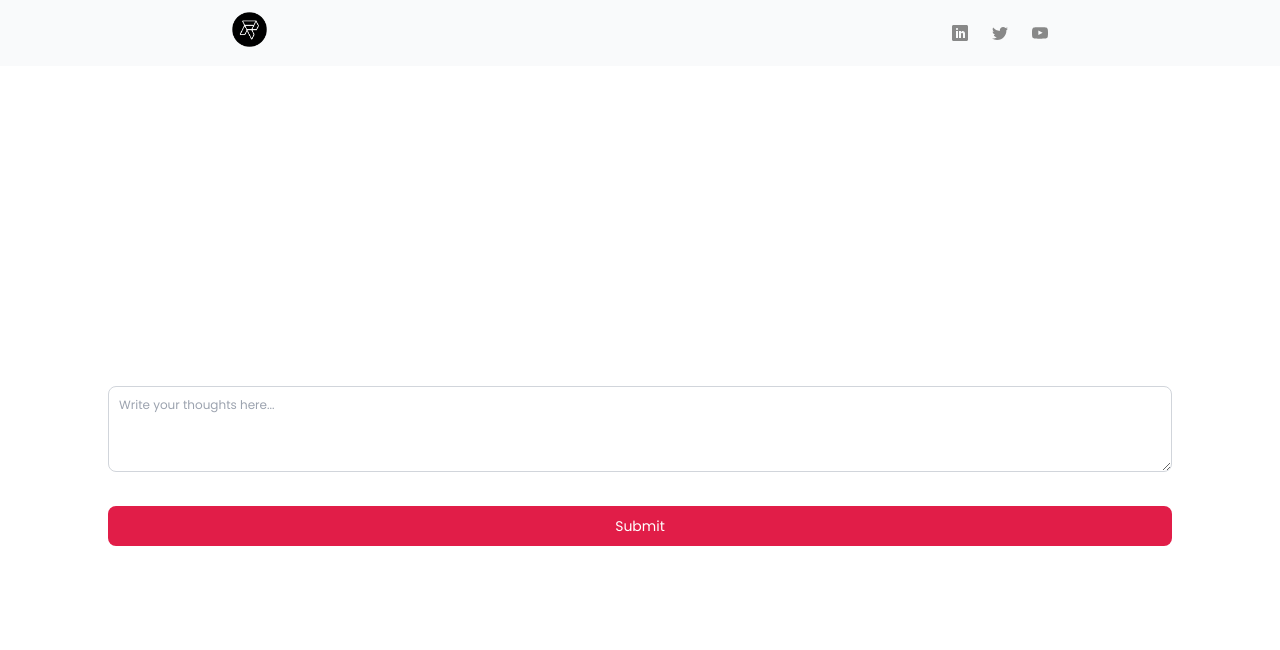
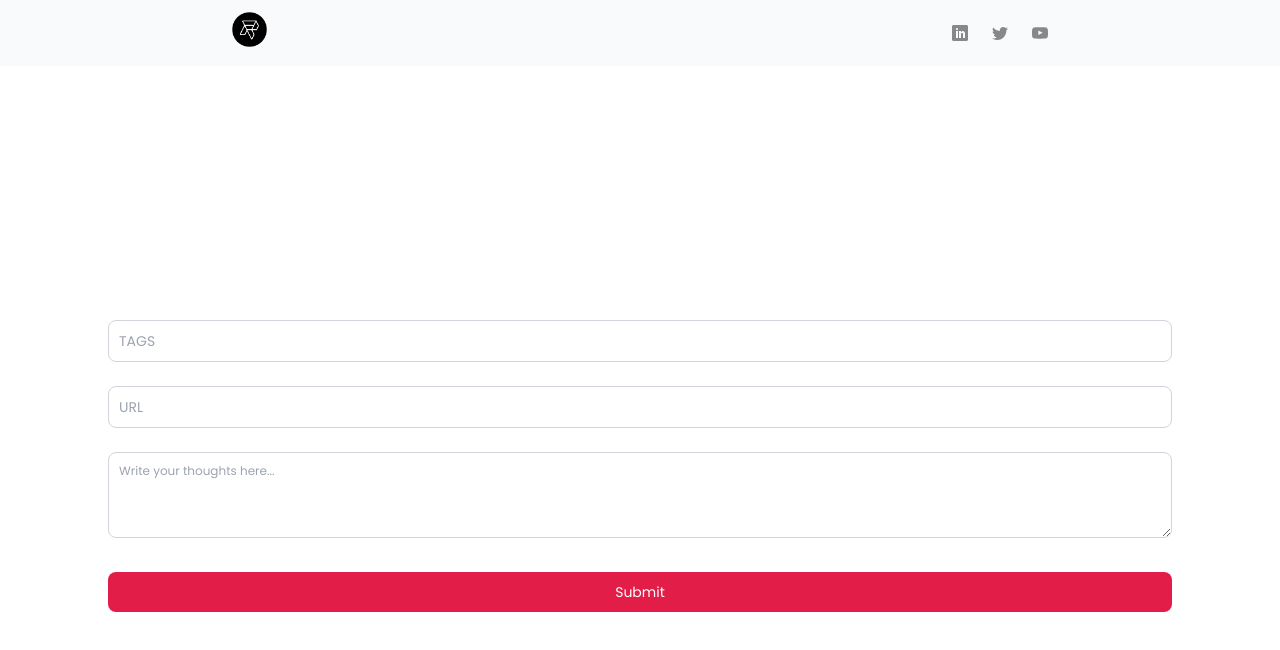
Before and after one commit to reinhardjs/my-web, a Next.js app: page /posts/add in a window 1280 px wide. Shown: the top 650 px of the page. Built offline with nearby package versions, Linux system fonts and the light colour scheme.

Commit message:
update add.js page

```diff
--- a/pages/posts/add.js
+++ b/pages/posts/add.js
@@ -1,5 +1,6 @@
 import axios from "axios";
 import { useForm } from "react-hook-form";
+import { nanoid } from "nanoid";
 
 const Login = () => {
   const form = useForm();
@@ -8,8 +9,12 @@ const Login = () => {
   const onSubmit = (data) => {
     data.title = "This-is-title";
     data.nickname = "reinhardjs";
-    data.tags = "learn-kubernetes";
-    data.url = "intro-to-kubernetes-2";
+    data.url =
+      data.url +
+      "-" +
+      nanoid(12)
+        .replace(/[`~!@#$%^&*()_|+\-=?;:'",.<>]/gi, "")
+        .toLowerCase();
 
     axios.post("http://192.168.18.51:8080/posts", data).then(
       (response) => {
@@ -31,6 +36,22 @@ const Login = () => {
             onSubmit={handleSubmit(onSubmit)}
           >
             <div className="space-y-4 p-2 sm:p-4 md:space-y-6">
+              <input
+                placeholder="TAGS"
+                className={`block w-full rounded-lg border border-gray-300 p-2.5 text-gray-900 focus:border-gray-900 focus:ring-gray-900  dark:border-gray-600 text-black dark:placeholder-gray-400 dark:focus:border-gray-900 dark:focus:ring-gray-900 sm:text-sm`}
+                {...register("tags", {
+                  required: true,
+                })}
+              />
+
+              <input
+                placeholder="URL"
+                className={`block w-full rounded-lg border border-gray-300 p-2.5 text-gray-900 focus:border-gray-900 focus:ring-gray-900  dark:border-gray-600 text-black dark:placeholder-gray-400 dark:focus:border-gray-900 dark:focus:ring-gray-900 sm:text-sm`}
+                {...register("url", {
+                  required: true,
+                })}
+              />
+
               <textarea
                 id="message"
                 rows="4"
```
